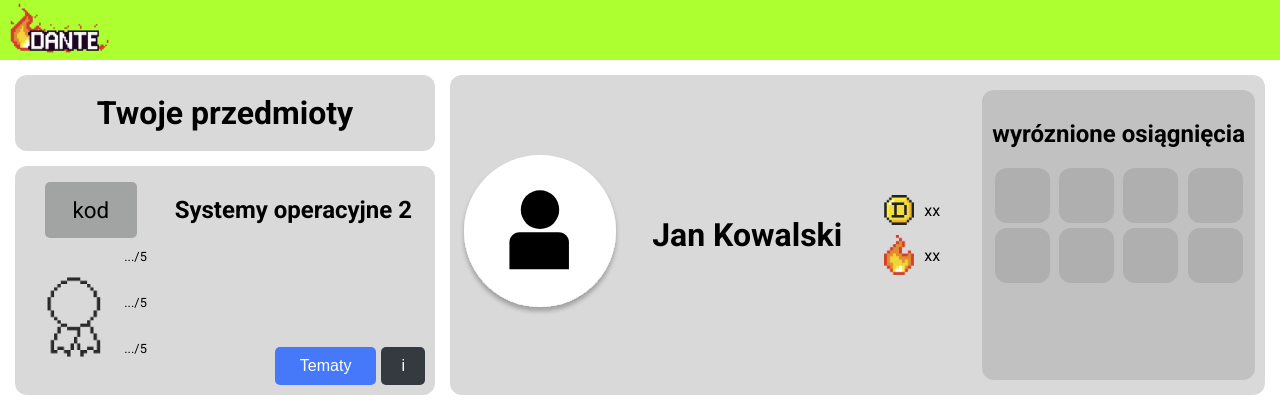
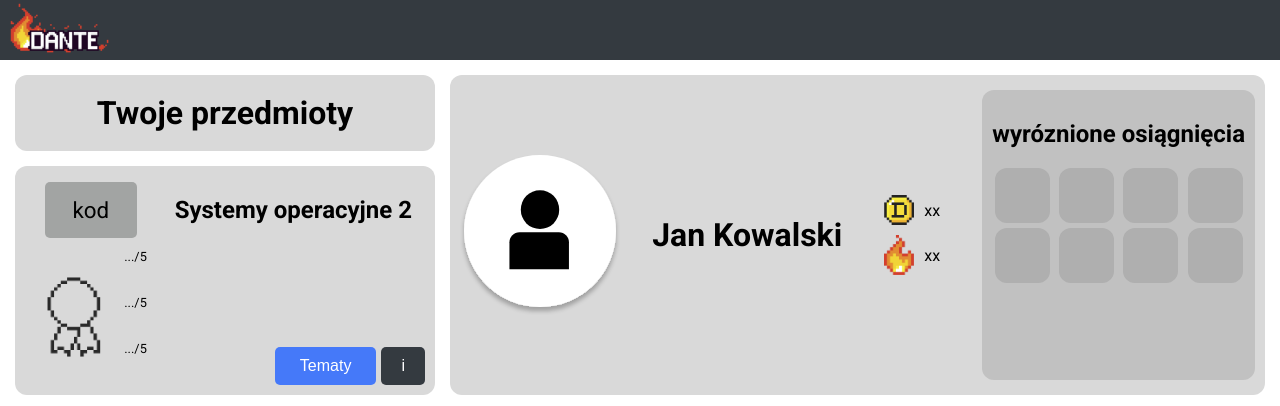
Before and after one commit to ziomciopoziomcio/ProgramoGranie_server, a Flask app: page /index in a window 1280 px wide. Shown: the top 406 px of the page. Run offline with Flask 3, Linux system fonts and the light colour scheme; some web fonts are replaced.

Commit message:
commenting out debug navbar colored variants

```diff
--- a/static/css/style.css
+++ b/static/css/style.css
@@ -83,39 +83,39 @@ p{
 
 }
 
-/* DEBUG NAVBAR COLOR (TODO: DELETE LATER) */
 
-/* Smartphones */
-@media (max-width: 480px) {
-    /*DEBUG TEST*/
-    .navbar{
-        background: red;
-    }
-}
+/*!* Smartphones *!*/
+/*@media (max-width: 480px) {*/
+/*    !*DEBUG TEST*!*/
+/*    .navbar{*/
+/*        background: red;*/
+/*    }*/
+/*}*/
 
-/* Tablets / large smartphones */
-@media (min-width: 481px) {
-    /*DEBUG TEST*/
-    .navbar{
-        background: orange;
-    }
-}
+/*!* Tablets / large smartphones *!*/
+/*@media (min-width: 481px) {*/
+/*    !*DEBUG TEST*!*/
+/*    .navbar{*/
+/*        background: orange;*/
+/*    }*/
+/*}*/
 
-/* Laptops */
-@media (min-width: 769px) {
-    /*DEBUG TEST*/
-    .navbar{
-        background: yellow;
-    }
-}
+/*!* Laptops *!*/
+/*@media (min-width: 769px) {*/
+/*    !*DEBUG TEST*!*/
+/*    .navbar{*/
+/*        background: yellow;*/
+/*    }*/
+/*}*/
 
-/* Large desktops */
-@media (min-width: 1280px) {
-    /*DEBUG TEST*/
-    .navbar{
-        background: greenyellow;
-    }
-}
+/*!* Large desktops *!*/
+/*@media (min-width: 1280px) {*/
+/*    !*DEBUG TEST*!*/
+/*    .navbar{*/
+/*        background: greenyellow;*/
+/*    }*/
+/*}*/
+
 
 /* - - - - - - - - - - - - - - - - - - - - - LOGIN PAGE - - - - - - - - - - - - - - - - - - - - - */
 
```
